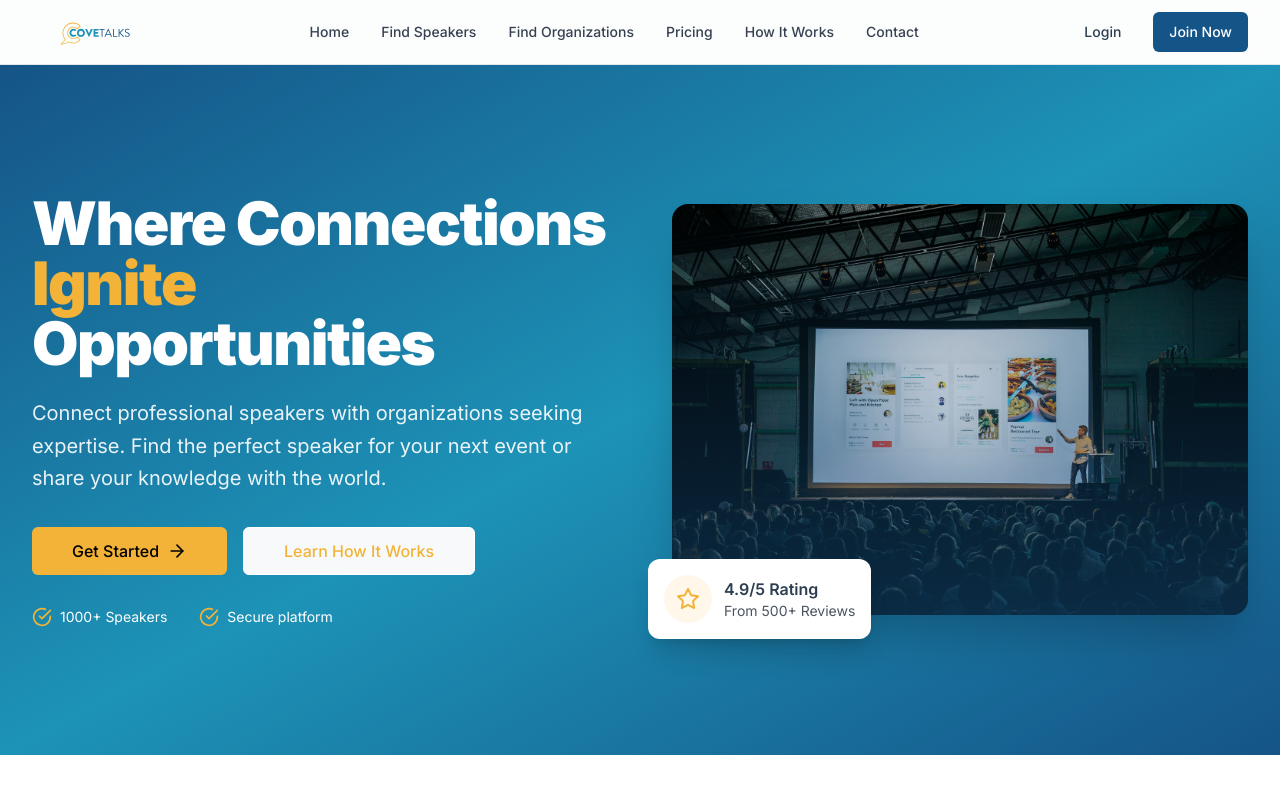
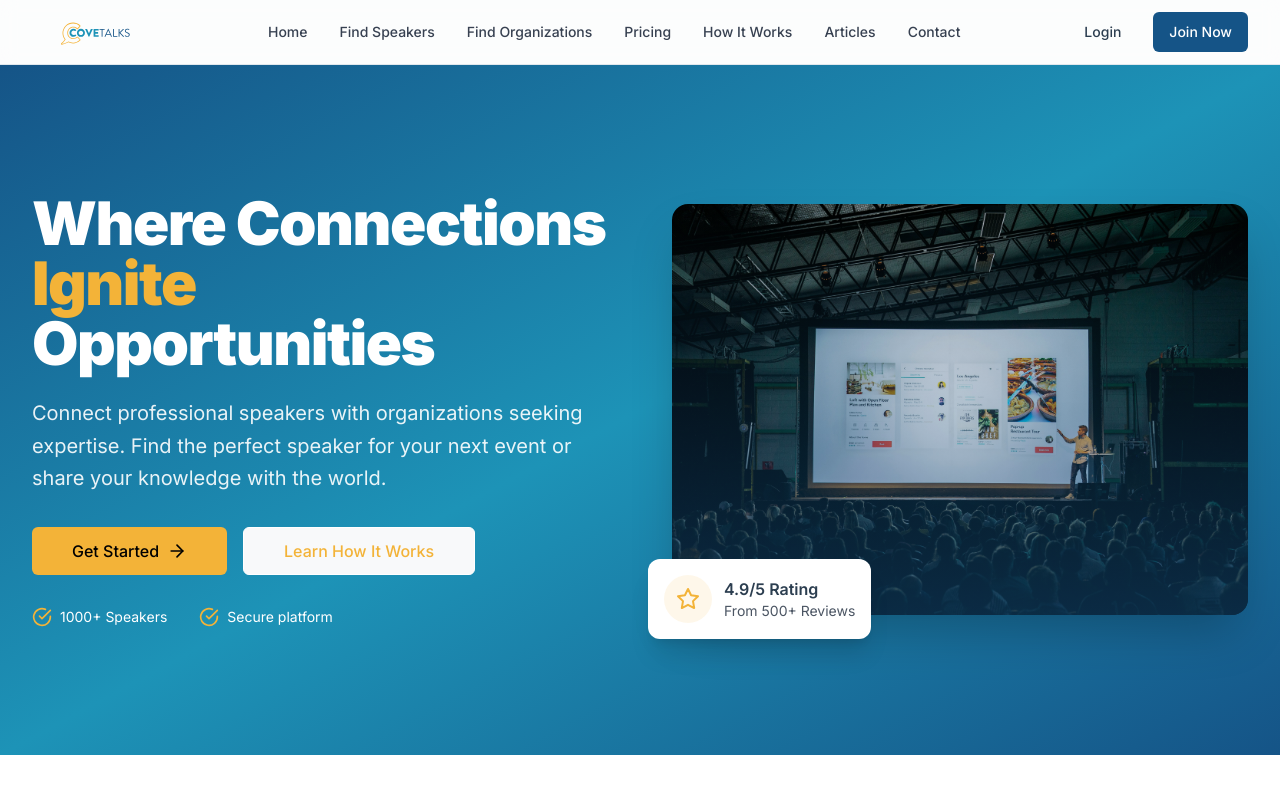
Before and after one commit to CoveTalks/CoveTalksMain, a Next.js app in the folder covetalks-nextjs/: page / in a window 1280 px wide. Shown: the top 800 px of the page. Built offline with nearby package versions, Linux system fonts and the light colour scheme.

Commit message:
adding articles

```diff
--- a/covetalks-nextjs/components/layout/Header.tsx
+++ b/covetalks-nextjs/components/layout/Header.tsx
@@ -13,6 +13,7 @@ const navigation = [
   { name: 'Find Organizations', href: '/organizations' },
   { name: 'Pricing', href: '/pricing' },
   { name: 'How It Works', href: '/how-it-works' },
+  { name: 'Articles', href: '/articles' },
   { name: 'Contact', href: '/contact' },
 ]
 
```
